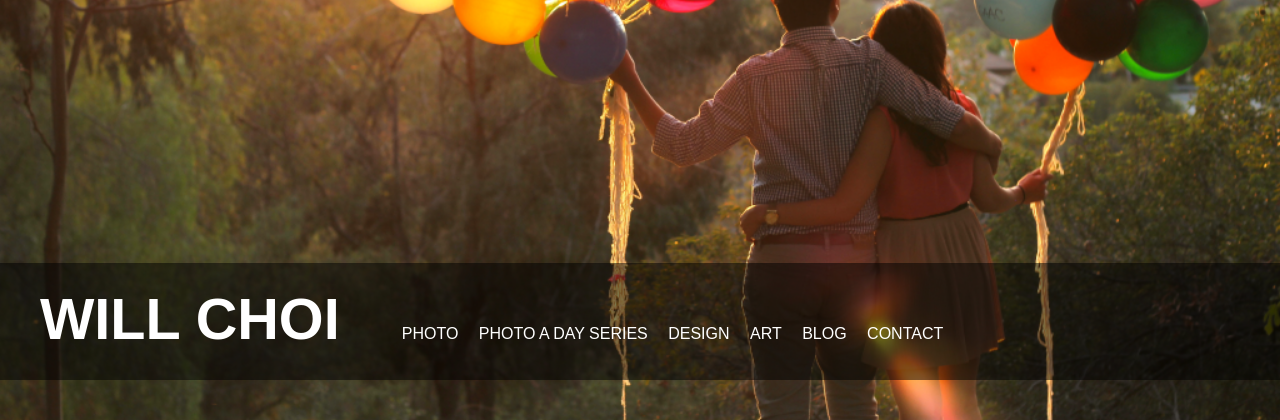
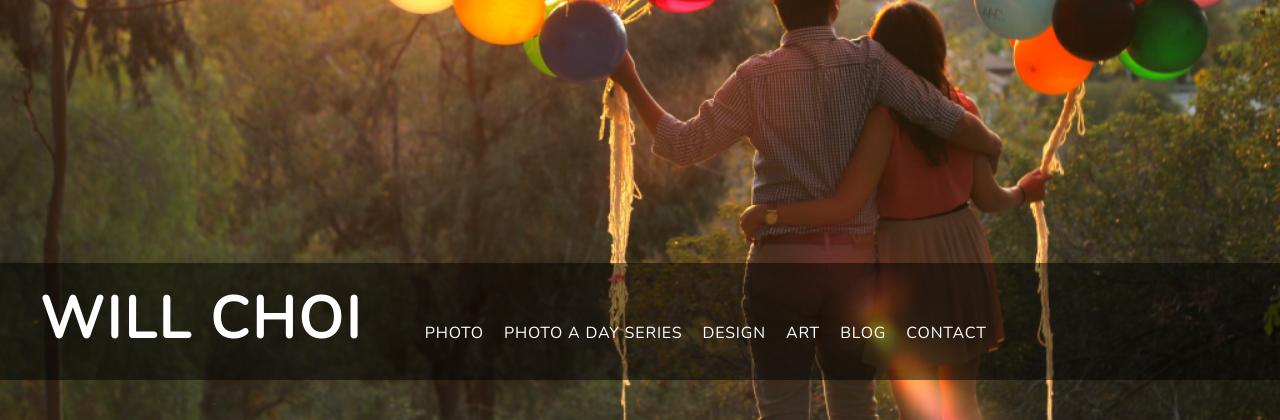
Before and after one commit to johncadengo/willchoi.me, a Flask app: page / in a window 1280 px wide. Shown: the part 380-800 px from the top of the page. Run offline with Flask 2, Linux system fonts and the light colour scheme; some libraries are stand-ins or nearby versions.

Commit message:
Try on a different font.

```diff
--- a/static/css/landing.css
+++ b/static/css/landing.css
@@ -12,6 +12,7 @@ header {
     width: 100%;
     position: absolute;
     bottom: 2.5em;
+    font-family: 'Nunito', sans-serif;
 }
 
 h1, li {
@@ -21,6 +22,7 @@ h1, li {
     margin-right: 1em;
     margin-top: 0;
     text-transform: uppercase;
+    letter-spacing: 0.05em;
 }
 
 h1 {
@@ -37,5 +39,5 @@ a {
 }
 
 a:hover {
-    color: yellow;
+    text-decoration: underline;
 }
--- a/templates/layout.html
+++ b/templates/layout.html
@@ -11,7 +11,7 @@
         <meta name="viewport" content="width=device-width, initial-scale=1">
 
         <!-- Place favicon.ico and apple-touch-icon.png in the root directory -->
-
+        <link href='http://fonts.googleapis.com/css?family=Nunito:300' rel='stylesheet' type='text/css'>
         <link rel="stylesheet" href="{{ url_for('static', filename='css/normalize.css') }}">
         <link rel="stylesheet" href="{{ url_for('static', filename='css/main.css') }}">
         {% block stylesheets %}{% endblock %}
```
